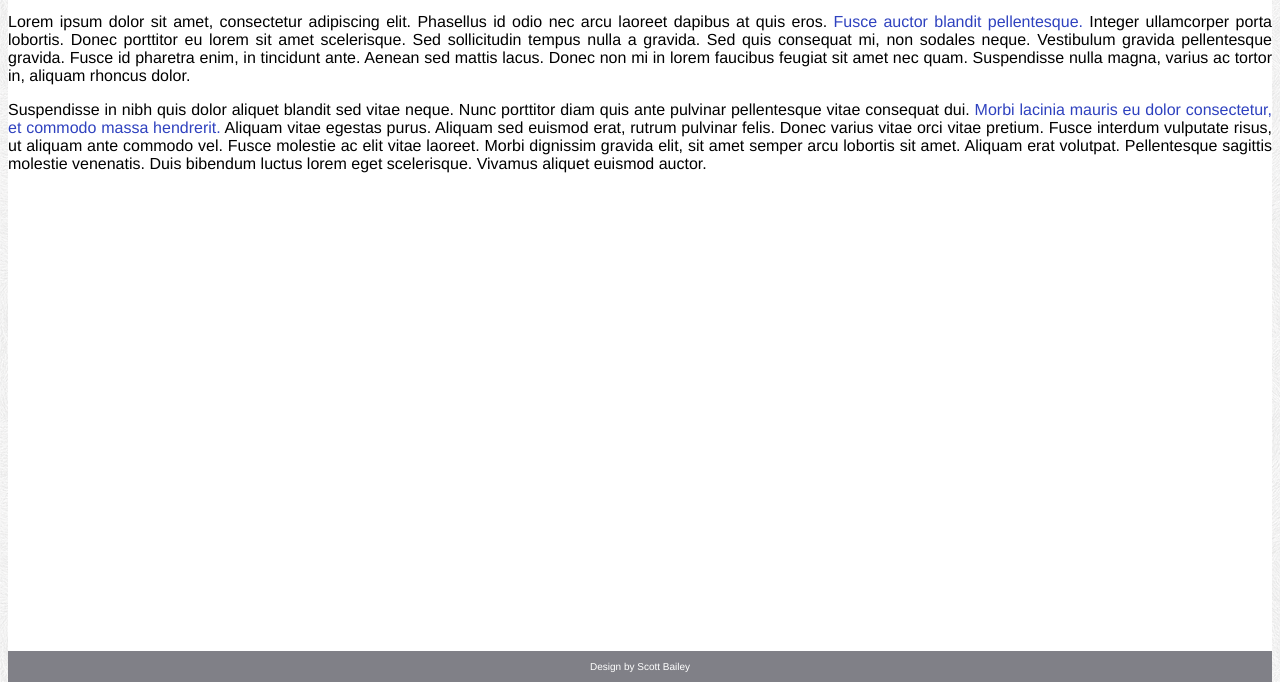
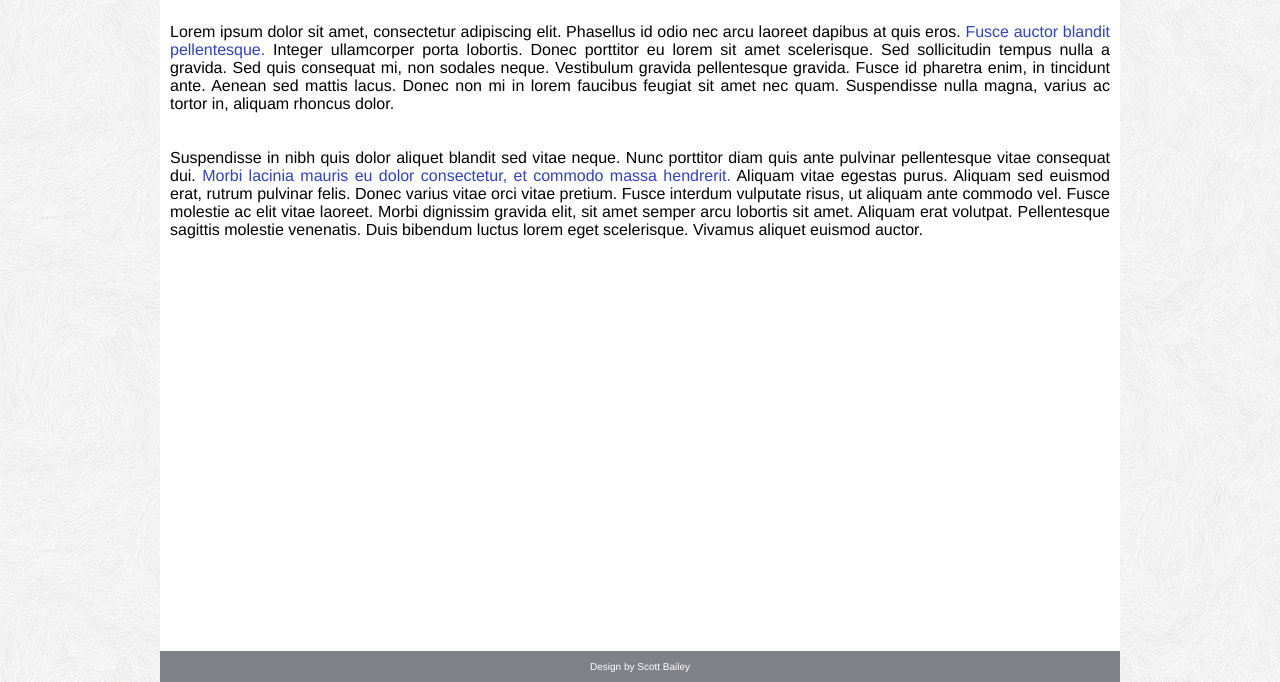
Before and after one commit to csbailey5t/codecamp.design, a plain HTML site: page index.html in a window 1280 px wide. Shown: the part 126-808 px from the top of the page. Drawn offline with Linux system fonts and the light colour scheme; a web font is replaced by a local one.

Commit message:
added max-width, padding to keep text looking good

```diff
--- a/CSS/stylesheet.css
+++ b/CSS/stylesheet.css
@@ -23,7 +23,10 @@ html, body {
 	margin: auto;
 	background-color: #ffffff;
 	border-radius: 5px;
+	max-width: 960px;
 }
+
+.main p {padding: 10px;}
 
 footer {
 	background-color: #808087;
```
